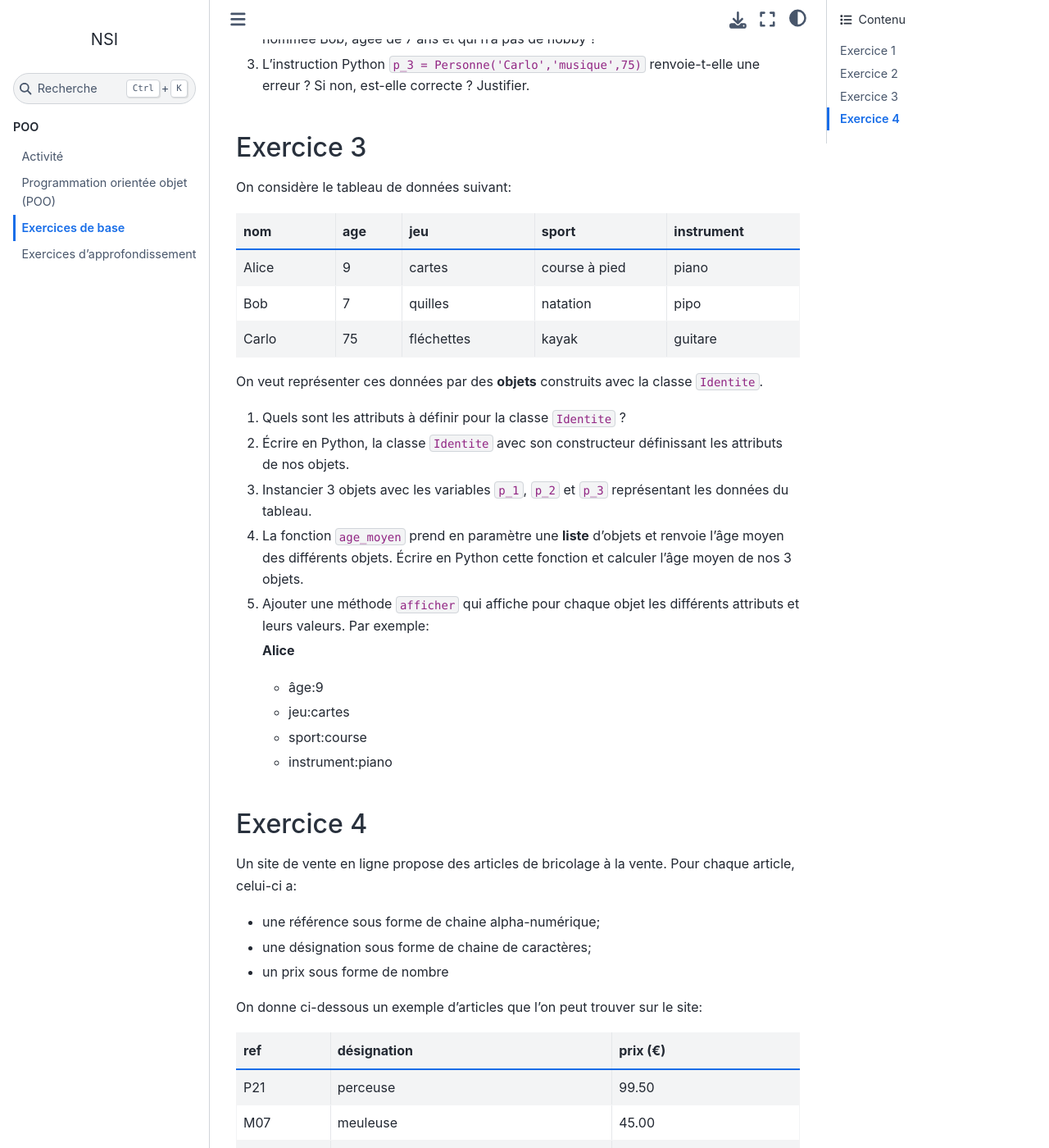
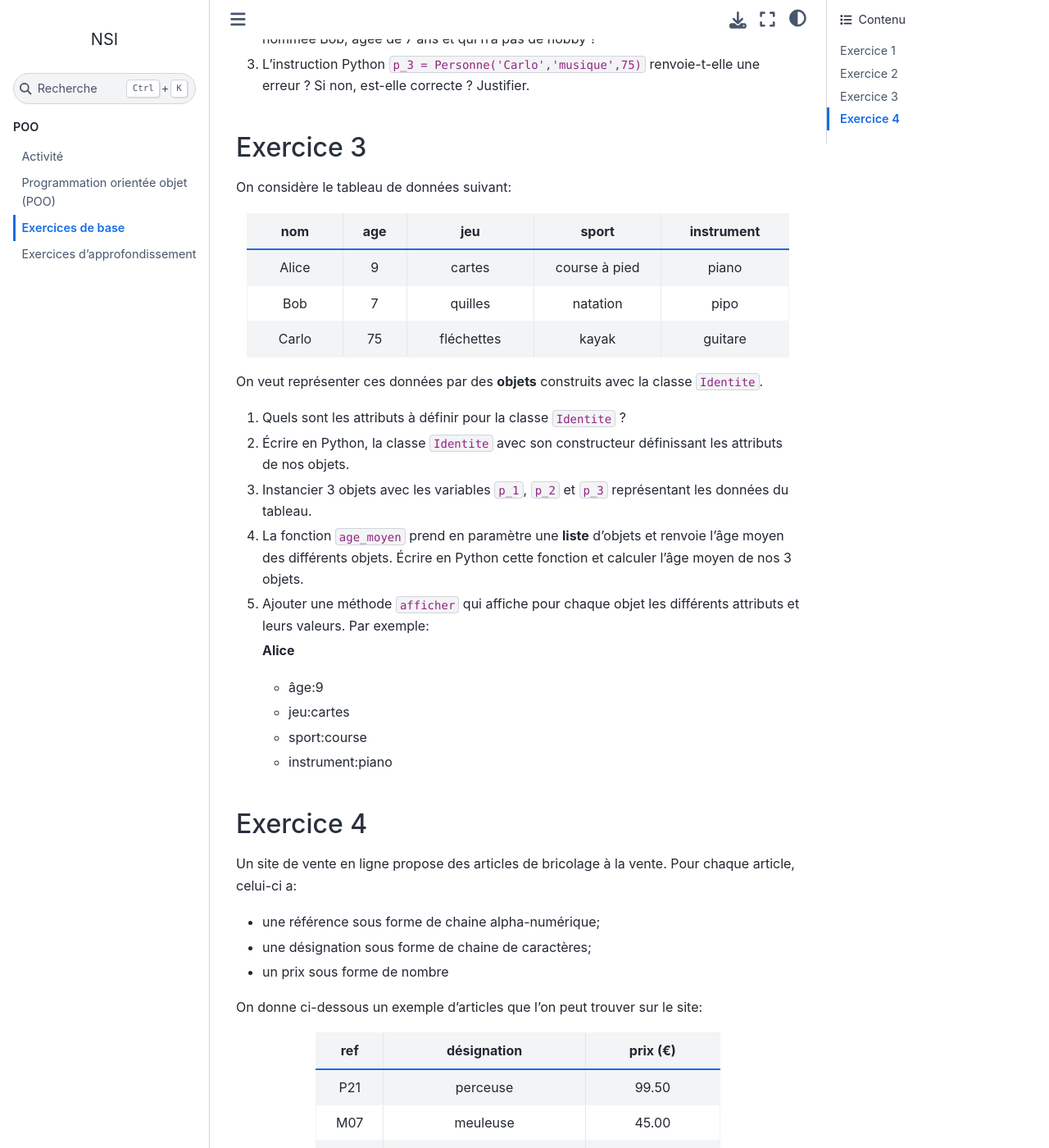
Before and after one commit to ychistel/tnsi_poo, a Sphinx documentation site: the page built from source/poo/content/exercice_0.rst, in a window 1280 px wide and 1400 px high, scrolled down 1089 px. Shown: the whole window at 82% size. Built offline with Sphinx 7.4.7 and the Sphinx Book theme 1.1.4, drawn with Linux system fonts in a browser that asks for light colours.

Commit message:
Modification fichier conf.py

```diff
--- a/source/conf.py
+++ b/source/conf.py
@@ -57,17 +57,17 @@ html_theme = 'sphinx_book_theme'
 # Add any paths that contain custom static files (such as style sheets) here,
 # relative to this directory. They are copied after the builtin static files,
 # so a file named "default.css" will overwrite the builtin "default.css".
-html_static_path = ['../../_static']
+html_static_path = ['_static']
 html_title = 'NSI'
 
-html_css_files = ['css/custom.css']
+html_css_files = ['custom.css']
 
 """
 html_theme_options = {
     # Toc options
     'collapse_navigation': True,
     'sticky_navigation': True,
-    'navigation_depth': 4,
+    'navigation_depth': 1,
     'includehidden': True,
     'titles_only': False
 }
```
